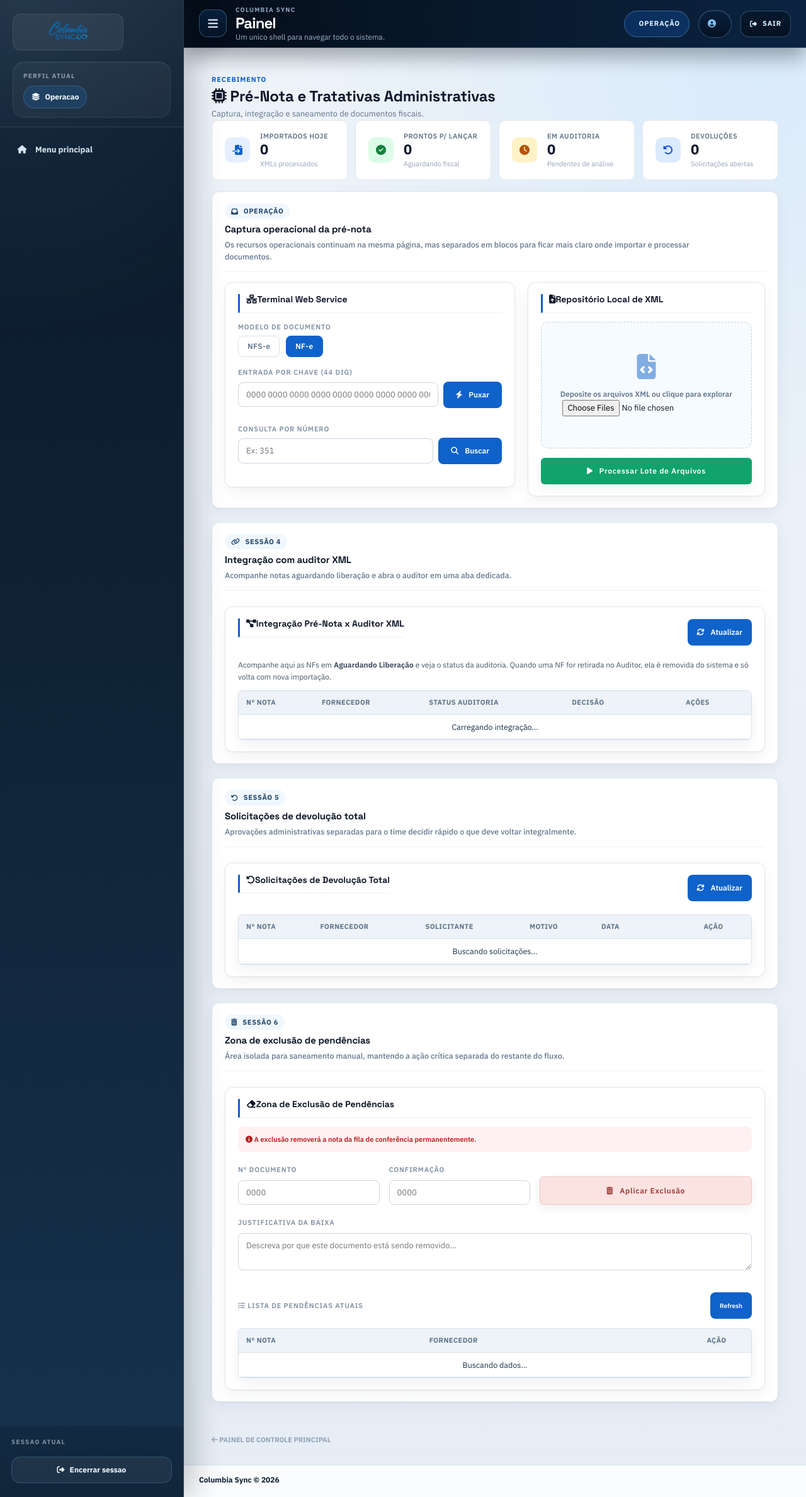
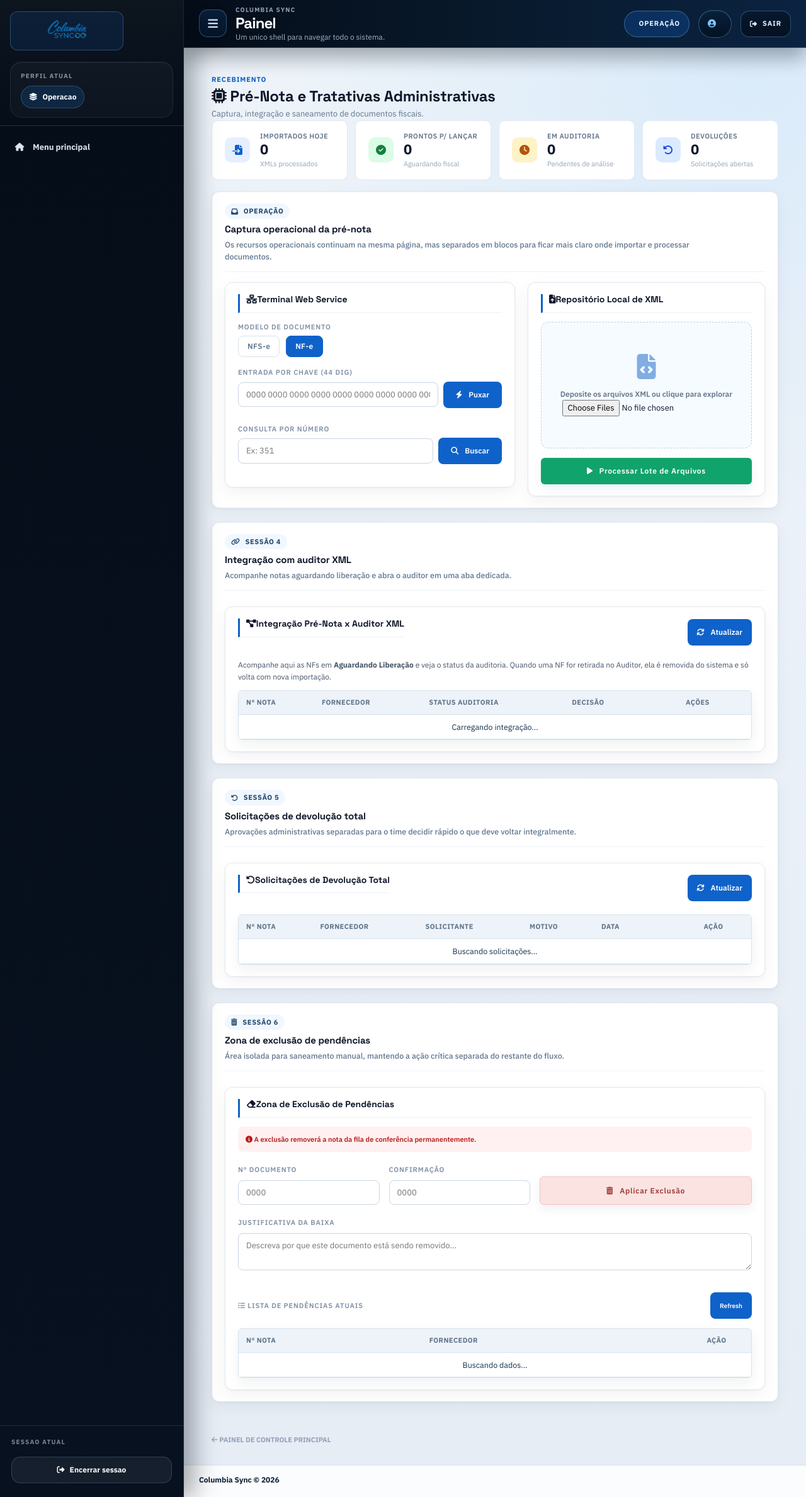
Before and after one commit to felipefazevedo24/conferencia_system, a Flask app: template templates/admin.html in a window 1280 px wide. Shown: the whole page at 63% size. Run offline with Flask 3, Linux system fonts and the light colour scheme; the template is opened without the code that fills it, so the values that code supplies are empty; some libraries are stand-ins or nearby versions.

Commit message:
Ajusta shell preto/azul e sidebar compacta por ícones

```diff
--- a/static/css/ui_erp.css
+++ b/static/css/ui_erp.css
@@ -1,4 +1,6 @@
 :root {
+    --sidebar-width: 292px;
+    --sidebar-width-compact: 68px;
     --color-brand-950: #081523;
     --color-brand-900: #0f2235;
     --color-brand-800: #16324d;
@@ -132,39 +134,37 @@
 #sidebar-wrapper {
     position: relative;
     z-index: 1500;
-    width: 292px;
-    min-width: 292px;
+    width: var(--sidebar-width);
+    min-width: var(--sidebar-width);
     display: flex;
     flex-direction: column;
-    background:
-        radial-gradient(circle at 14% 0%, rgba(125, 196, 255, 0.12), transparent 22%),
-        linear-gradient(180deg, #0a1828 0%, #0f2235 42%, #16324d 100%);
-    border-right: 1px solid rgba(255, 255, 255, 0.08);
-    box-shadow: 16px 0 42px rgba(8, 21, 35, 0.22);
+    background: linear-gradient(180deg, #050d18 0%, #081120 100%);
+    border-right: 1px solid rgba(126, 196, 255, 0.14);
+    box-shadow: 16px 0 36px rgba(3, 12, 24, 0.36);
     transition: transform 0.22s ease, width 0.22s ease, min-width 0.22s ease;
     overflow: hidden;
 }
 
 #wrapper.toggled #sidebar-wrapper {
-    transform: translateX(-100%);
-    min-width: 0;
-    width: 0;
+    transform: translateX(0);
+    min-width: var(--sidebar-width-compact);
+    width: var(--sidebar-width-compact);
 }
 
 .sidebar-heading {
-    padding: 22px 20px 14px;
-    border-bottom: 1px solid rgba(255, 255, 255, 0.08);
-    background: linear-gradient(180deg, rgba(255,255,255,0.05) 0%, rgba(255,255,255,0.01) 100%);
+    padding: 18px 16px 12px;
+    border-bottom: 1px solid rgba(126, 196, 255, 0.16);
+    background: linear-gradient(180deg, rgba(255,255,255,0.03) 0%, rgba(255,255,255,0.00) 100%);
 }
 
 .sidebar-brand {
     display: inline-flex;
     align-items: center;
     gap: 0;
-    padding: 6px 8px;
+    padding: 8px 10px;
     border-radius: 12px;
-    background: rgba(255, 255, 255, 0.06);
-    border: 1px solid rgba(255, 255, 255, 0.1);
+    background: rgba(15, 98, 201, 0.14);
+    border: 1px solid rgba(126, 196, 255, 0.28);
     text-decoration: none;
 }
 
@@ -204,7 +204,7 @@
     padding: 14px 16px;
     border: 1px solid rgba(255, 255, 255, 0.08);
     border-radius: 18px;
-    background: rgba(255, 255, 255, 0.04);
+    background: rgba(255, 255, 255, 0.03);
     box-shadow: inset 0 1px 0 rgba(255,255,255,0.05);
 }
 
@@ -233,7 +233,7 @@
 .sidebar-scroll {
     flex: 1;
     overflow-y: auto;
-    padding: 14px 12px 18px;
+    padding: 12px 10px 14px;
 }
 
 .sidebar-scroll::-webkit-scrollbar {
@@ -269,7 +269,7 @@
 #sidebar-wrapper .list-group {
     width: 100%;
     border-radius: 0;
-    gap: 10px;
+    gap: 8px;
 }
 
 #sidebar-wrapper .menu-item {
@@ -279,9 +279,9 @@
 
 #sidebar-wrapper .list-group-item {
     border: none;
-    padding: 12px 14px;
+    padding: 12px 12px;
     margin: 0;
-    border-radius: 16px;
+    border-radius: 12px;
     background: transparent;
     color: #d8e4ef;
     font-size: 13px;
@@ -320,15 +320,15 @@
 }
 
 #sidebar-wrapper .list-group-item:hover {
-    background: rgba(255, 255, 255, 0.08);
+    background: rgba(15, 98, 201, 0.16);
     color: #ffffff;
-    box-shadow: inset 0 0 0 1px rgba(255,255,255,0.05);
+    box-shadow: inset 0 0 0 1px rgba(126, 196, 255, 0.22);
 }
 
 #sidebar-wrapper .list-group-item.active {
-    background: linear-gradient(135deg, #1c86f2 0%, #0f62c9 100%);
+    background: linear-gradient(135deg, #0f62c9 0%, #0a4ea2 100%);
     color: #ffffff;
-    box-shadow: 0 12px 28px rgba(15, 98, 201, 0.28), inset 0 1px 0 rgba(255,255,255,0.08);
+    box-shadow: 0 10px 22px rgba(15, 98, 201, 0.34), inset 0 1px 0 rgba(255,255,255,0.08);
 }
 
 #sidebar-wrapper .submenu-panel {
@@ -415,8 +415,65 @@
     display: grid;
     gap: 12px;
     padding: 18px 18px 22px;
-    border-top: 1px solid rgba(255, 255, 255, 0.08);
-    background: linear-gradient(180deg, rgba(7,18,30,0.22) 0%, rgba(7,18,30,0.38) 100%);
+    border-top: 1px solid rgba(126, 196, 255, 0.16);
+    background: linear-gradient(180deg, rgba(7,18,30,0.28) 0%, rgba(7,18,30,0.46) 100%);
+}
+
+/* Sidebar compacta no desktop (estilo TruckPag: barra de ícones). */
+#wrapper.toggled .sidebar-heading {
+    padding: 14px 8px 10px;
+}
+
+#wrapper.toggled .sidebar-brand {
+    width: 100%;
+    justify-content: center;
+    padding: 7px 0;
+}
+
+#wrapper.toggled .brand-logo-mask {
+    width: 34px;
+    height: 34px;
+    background-image: url('/static/favicon16x16.png');
+}
+
+#wrapper.toggled .sidebar-context,
+#wrapper.toggled .sidebar-footer,
+#wrapper.toggled #sidebar-wrapper .nav-group-title span,
+#wrapper.toggled #sidebar-wrapper .submenu-panel,
+#wrapper.toggled #sidebar-wrapper .submenu-subgroup,
+#wrapper.toggled #sidebar-wrapper .nav-chevron {
+    display: none !important;
+}
+
+#wrapper.toggled #sidebar-wrapper .sidebar-scroll {
+    padding-left: 6px;
+    padding-right: 6px;
+}
+
+#wrapper.toggled #sidebar-wrapper .list-group {
+    gap: 6px;
+}
+
+#wrapper.toggled #sidebar-wrapper .menu-item {
+    gap: 0;
+}
+
+#wrapper.toggled #sidebar-wrapper .list-group-item {
+    min-height: 46px;
+    padding: 0;
+    justify-content: center;
+    border-radius: 12px;
+}
+
+#wrapper.toggled #sidebar-wrapper .nav-group-title {
+    width: 100%;
+    justify-content: center;
+    gap: 0;
+}
+
+#wrapper.toggled #sidebar-wrapper .nav-group-title i {
+    width: 20px;
+    font-size: 18px;
 }
 
 .sidebar-user {
@@ -1249,8 +1306,8 @@
     }
 
     #wrapper.toggled #sidebar-wrapper {
-        width: 292px;
-        min-width: 292px;
+        width: var(--sidebar-width);
+        min-width: var(--sidebar-width);
         transform: translateX(-100%);
     }
 
@@ -1308,6 +1365,10 @@
 /* Centraliza modais Bootstrap na área de conteúdo (ignora a sidebar de 292px) */
 @media (min-width: 901px) {
     #wrapper:not(.toggled) .modal {
-        padding-left: 292px;
+        padding-left: var(--sidebar-width);
+    }
+
+    #wrapper.toggled .modal {
+        padding-left: var(--sidebar-width-compact);
     }
 }
--- a/templates/base.html
+++ b/templates/base.html
@@ -300,6 +300,8 @@
 function setShellCollapsed(collapsed) {
     wrapper.classList.toggle("toggled", collapsed);
     shellBackdrop.classList.toggle("active", window.innerWidth < 992 && !collapsed);
+    menuToggle.setAttribute("aria-label", collapsed ? "Expandir menu" : "Recolher menu");
+    menuToggle.setAttribute("title", collapsed ? "Expandir menu" : "Recolher menu");
 }
 
 function confirmarLogout() {
```
